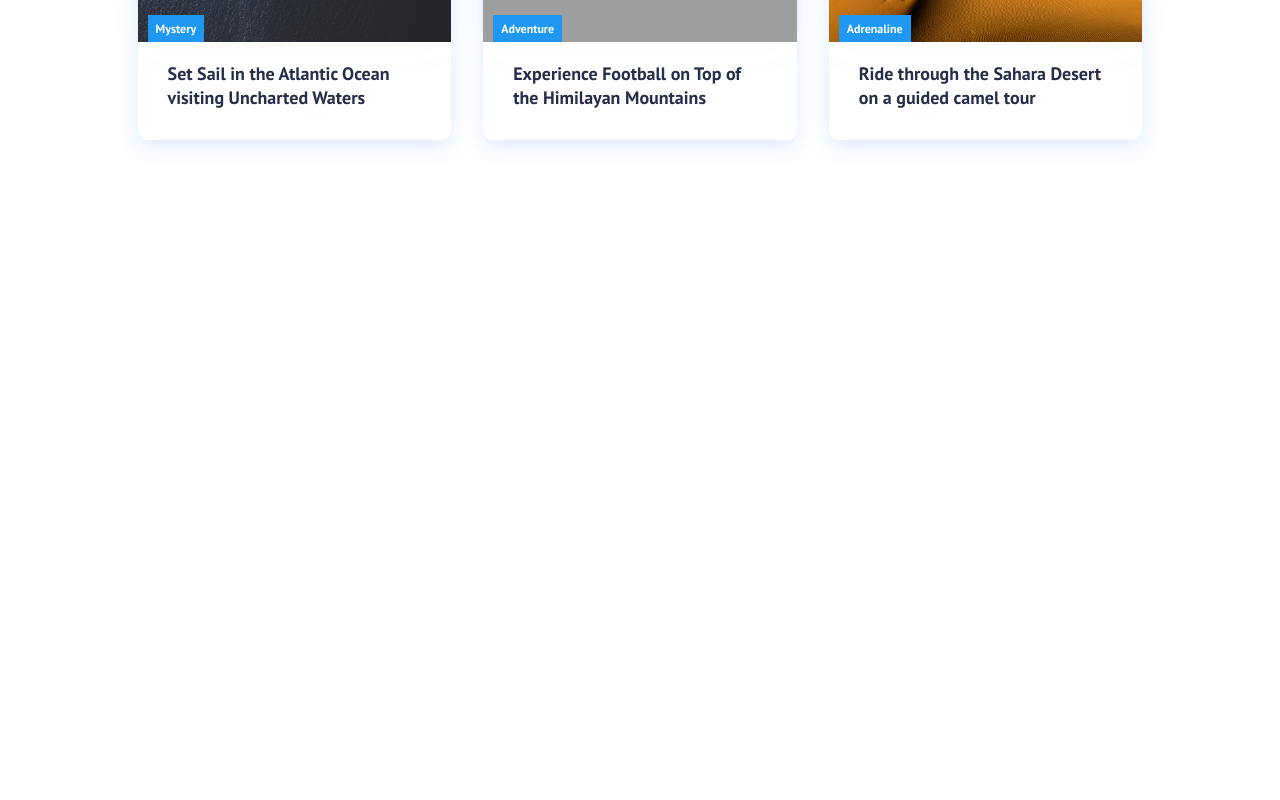
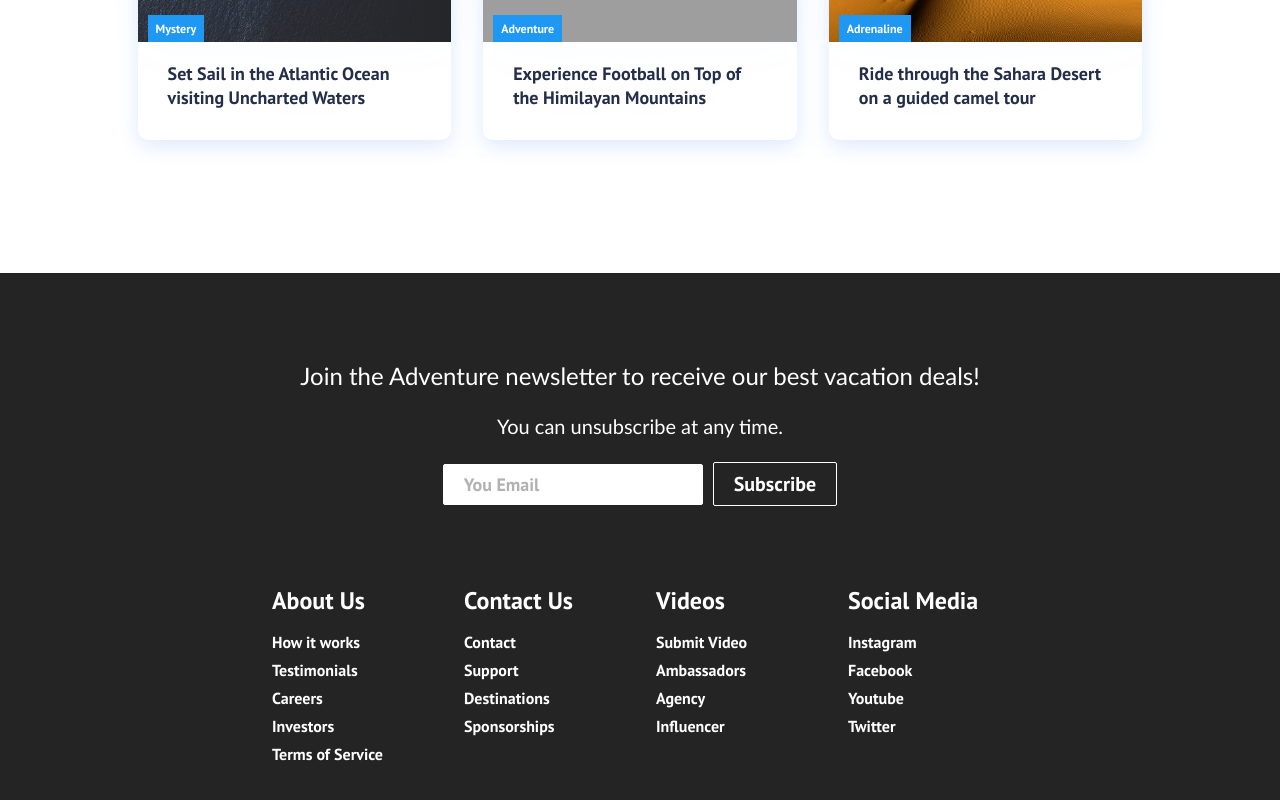
Before and after one commit to ChampagneKap/react-website, a React (Create React App) app: page / in a window 1280 px wide. Shown: the part 1652-2452 px from the top of the page. Before the commit the page ends 1925 px from the top, so only its background shows below. Built offline with nearby package versions, Linux system fonts and the light colour scheme; grey boxes are pictures that could not be loaded.

Commit message:
Adding a Footer

```diff
--- /dev/null
+++ b/src/components/Footer.css
@@ -0,0 +1,160 @@
+.footer-container {
+    background-color: #242424;
+    padding: 4rem 0 2rem 0;
+    display: flex;
+    flex-direction: column;
+    justify-content: center;
+    align-items: center;
+}
+
+.footer-subscription {
+    display: flex;
+    flex-direction: column;
+    justify-content: center;
+    align-items: center;
+    text-align: center;
+    margin-bottom: 24px;
+    padding: 24px;
+    color: #fff;
+}
+
+.footer-subscription > p {
+    font-family: 'Trebuchet MS', 'Lucida Sans Unicode', 'Lucida Grande', 'Lucida Sans', Arial, sans-serif;
+}
+
+.footer-subscription-heading {
+    margin-bottom: 24px;
+    font-size: 24px;
+}
+
+.footer-subscription-text {
+    margin-bottom: 24px;
+    font-size: 20px;
+}
+
+.footer-input {
+    padding: 8px 20px;
+    border-radius: 2px;
+    margin-right: 10px;
+    outline: none;
+    border: none;
+    font-size: 18px;
+    margin-bottom: 16px;
+    border: 1px solid #fff;
+}
+
+.footer-links {
+    width: 100%;
+    max-width: 1000px;
+    display: flex;
+    justify-content: center;
+}
+
+.footer-link-wrapper {
+    display: flex;
+}
+
+.footer-link-items {
+    display: flex;
+    flex-direction: column;
+    align-items: flex-start;
+    margin: 16px;
+    text-align: left;
+    width: 160px;
+    box-sizing: border-box;
+}
+
+.footer-link-items h2 {
+    margin-bottom: 16px;
+}
+
+.footer-link-items > h2 {
+    color: #fff;
+}
+
+.footer-link-items a {
+    color: #fff;
+    text-decoration: none;
+    margin-bottom: 0.5rem;
+}
+
+.footer-link-items a:hover {
+    color: #e9e9e9;
+    transition: 0.3s ease-out;
+}
+
+.footer-email-form h2 {
+    margin-bottom: 2rem;
+}
+
+.footer-input::placeholder {
+    color: #b1b1b1;
+}
+
+  /* Social Icons */
+.social-icon-link {
+    color: #fff;
+    font-size: 24px;
+}
+
+.social-media {
+    max-width: 1000px;
+    width: 100%;
+}
+
+.social-media-wrap {
+    display: flex;
+    justify-content: space-between;
+    align-items: center;
+    width: 90%;
+    max-width: 1000px;
+    margin: 40px auto 0 auto;
+}
+
+.social-icons {
+    display: flex;
+    justify-content: space-between;
+    align-items: center;
+    width: 240px;
+}
+
+.social-logo {
+    color: #fff;
+    justify-self: start;
+    margin-left: 20px;
+    cursor: pointer;
+    text-decoration: none;
+    font-size: 2rem;
+    display: flex;
+    align-items: center;
+    margin-bottom: 16px;
+}
+
+.website-rights {
+    color: #fff;
+    margin-bottom: 16px;
+}
+
+@media screen and (max-width: 820px) {
+    .footer-links {
+        padding-top: 2rem;
+    }
+
+    .footer-input {
+        width: 100%;
+    }
+
+    .btn {
+        width: 100%;
+    }
+
+    .footer-link-wrapper {
+        flex-direction: column;
+    }
+
+    .social-media-wrap {
+        flex-direction: column;
+    }
+}
+
+@media screen and (max-width: 768px) { }
--- /dev/null
+++ b/src/components/Footer.js
@@ -0,0 +1,58 @@
+import React from 'react';
+import { Button } from './Button';
+import './Footer.css';
+import { Link } from 'react-router-dom';
+
+function Footer() {
+    return (
+        <div className="footer-container">
+            <section className="footer-subscription">
+                <p className="footer-subscription-heading">Join the Adventure newsletter to receive our best vacation deals!</p>
+                <p className="footer-subscription-text">You can unsubscribe at any time.</p>
+                <div className="inout-areas">
+                    <form>
+                        <input type="email" name="email" placeHolder="You Email" className="footer-input" />
+                        <Button buttonStyle='btn--outline'>Subscribe</Button>
+                    </form>
+                </div>
+            </section>
+            <div className="footer-links">
+                <div className="footer-link-wrapper">
+                    <div className="footer-link-items">
+                        <h2>About Us</h2>
+                        <Link to='/sign-up'>How it works</Link>
+                        <Link to='/'>Testimonials</Link>
+                        <Link to='/'>Careers</Link>
+                        <Link to='/'>Investors</Link>
+                        <Link to='/'>Terms of Service</Link>
+                    </div>
+                    <div class='footer-link-items'>
+                        <h2>Contact Us</h2>
+                            <Link to='/'>Contact</Link>
+                            <Link to='/'>Support</Link>
+                            <Link to='/'>Destinations</Link>
+                            <Link to='/'>Sponsorships</Link>
+                        </div>
+                </div>
+                <div className='footer-link-wrapper'>
+                    <div class='footer-link-items'>
+                        <h2>Videos</h2>
+                        <Link to='/'>Submit Video</Link>
+                        <Link to='/'>Ambassadors</Link>
+                        <Link to='/'>Agency</Link>
+                        <Link to='/'>Influencer</Link>
+                    </div>
+                    <div class='footer-link-items'>
+                        <h2>Social Media</h2>
+                        <Link to='/'>Instagram</Link>
+                        <Link to='/'>Facebook</Link>
+                        <Link to='/'>Youtube</Link>
+                        <Link to='/'>Twitter</Link>
+                    </div>
+                </div>
+            </div>
+        </div>
+    )
+}
+
+export default Footer
--- a/src/components/pages/Home.js
+++ b/src/components/pages/Home.js
@@ -1,6 +1,7 @@
 import React from 'react';
 import '../../App.css';
 import Cards from '../Cards';
+import Footer from '../Footer';
 import HeroSection from '../HeroSection';
 
 function Home() {
@@ -8,6 +9,7 @@ function Home() {
         <>
             <HeroSection />
             <Cards />
+            <Footer />
         </>
     );
 }
```
